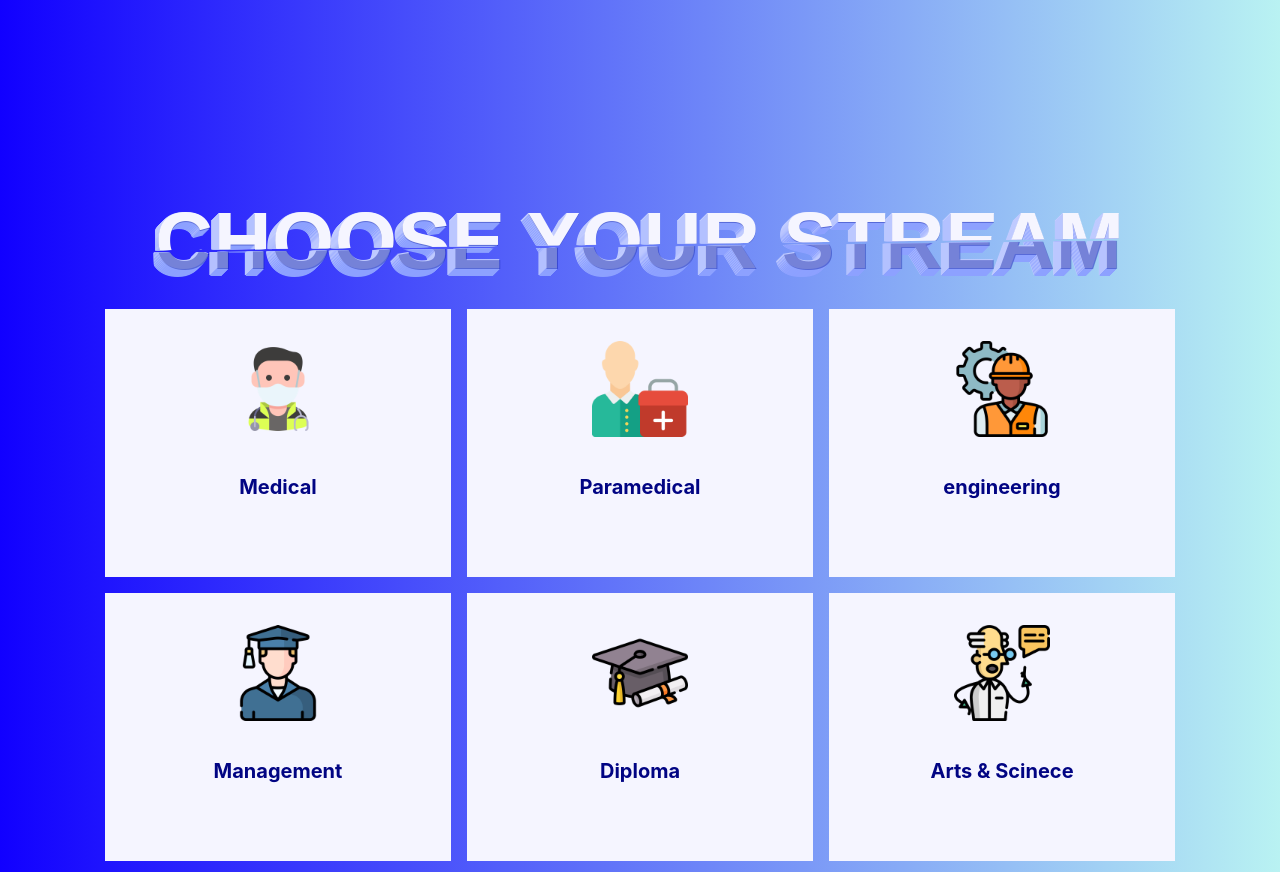
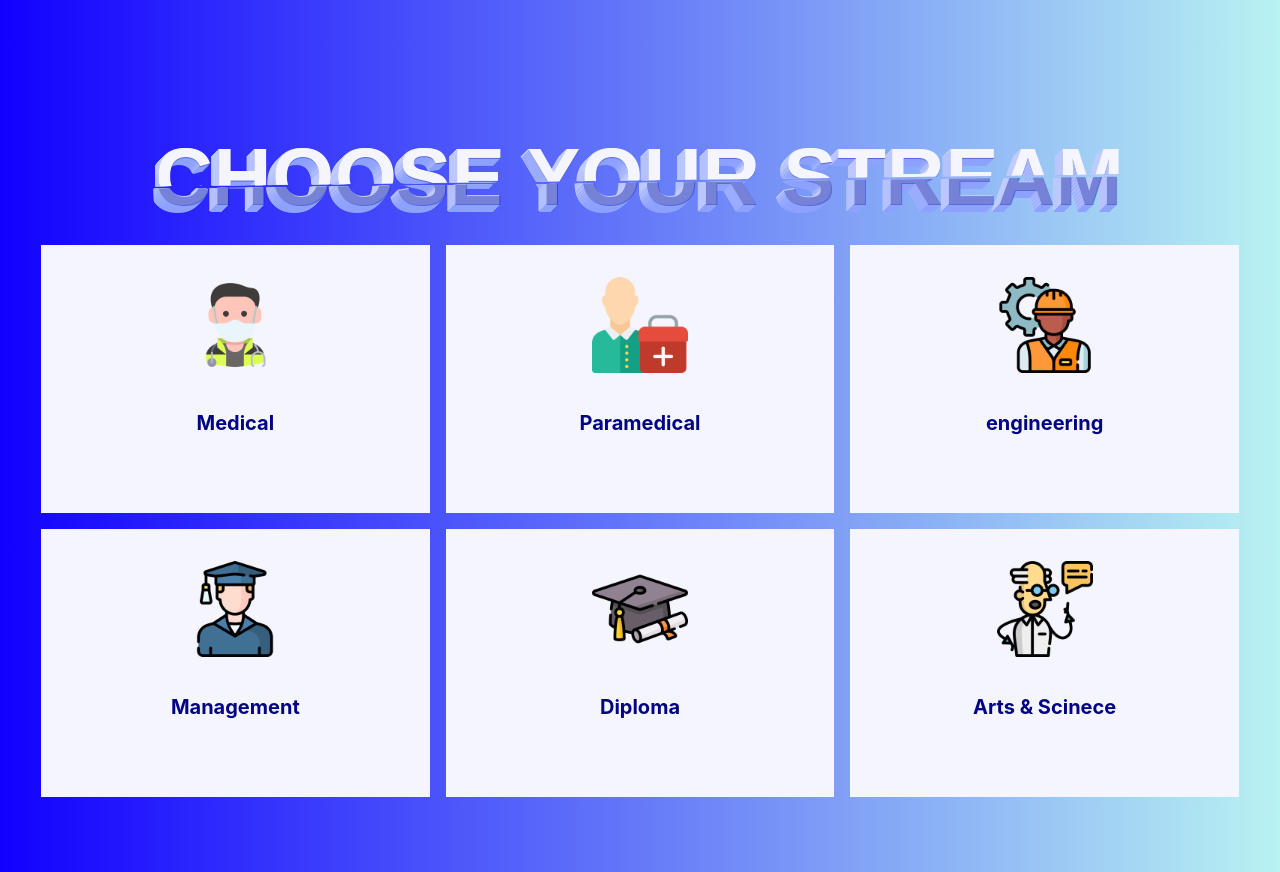
Before and after one commit to AlbinJames56/E-guide-website, a plain HTML site: page index.html in a window 1280 px wide. Shown: the part 1228-2100 px from the top of the page. Drawn offline with nearby package versions, Linux system fonts and the light colour scheme.

Commit message:
Update style.css

```diff
--- a/style.css
+++ b/style.css
@@ -114,7 +114,7 @@ font-family:fantasy ;
 
 
   .features{
-    padding: 4em;
+
     text-align: center;
   }
   .FeaturesImg{
```
